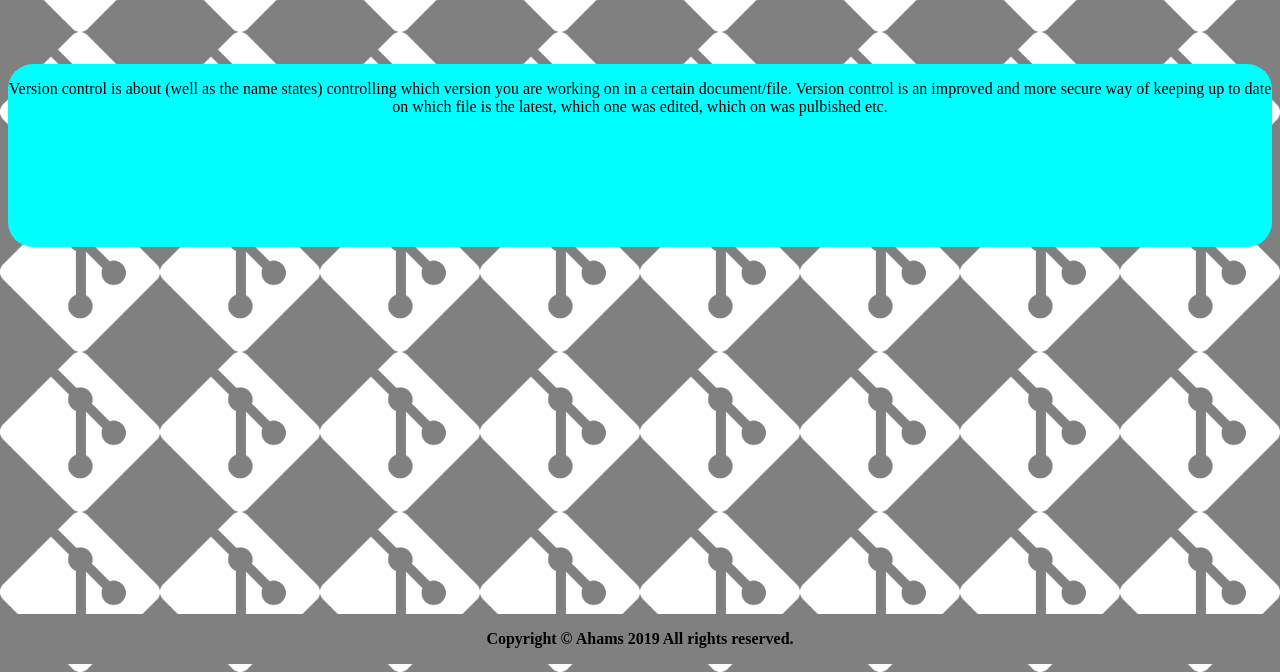
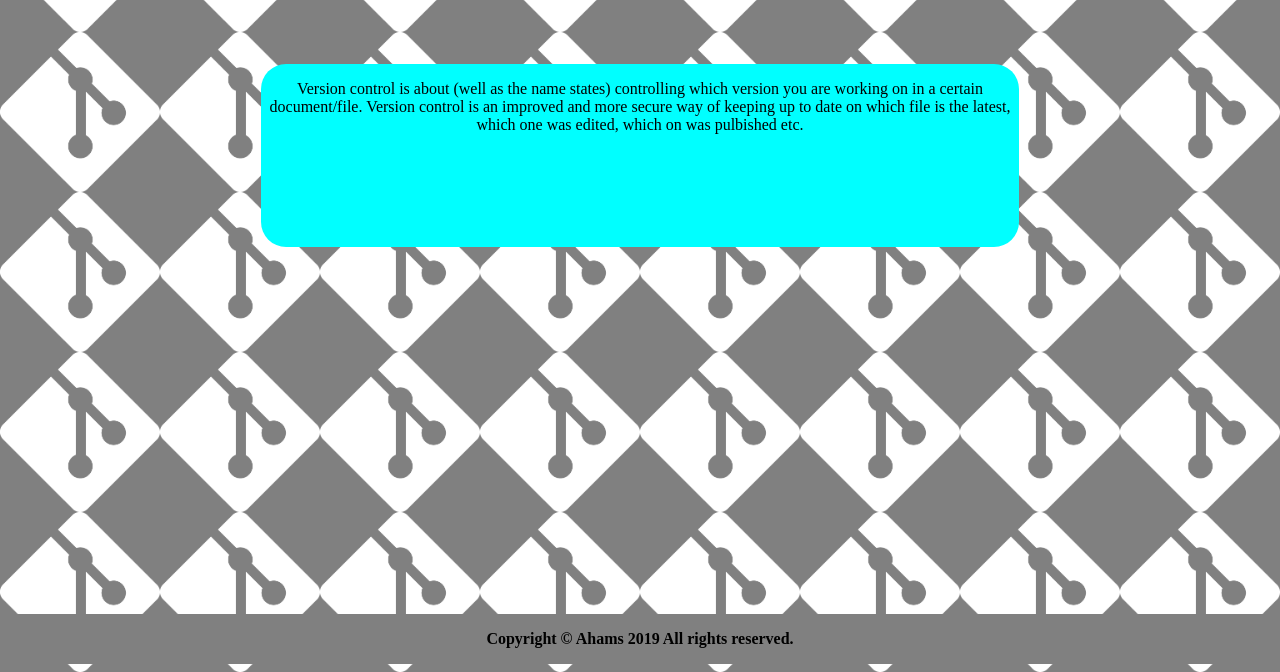
Before and after one commit to Ahamseru/Github-opgave, a plain HTML site: page Responsiv side.html in a window 1280 px wide. Shown: the part 128-800 px from the top of the page. Drawn offline with Linux system fonts and the light colour scheme.

Commit message:
Updated empty grid cells around "description" box

```diff
--- a/styling.css
+++ b/styling.css
@@ -7,7 +7,7 @@ body{
     grid-template-rows: 1fr 1fr 1fr 1fr;
     grid-template-areas:
     "a a a a"
-    "b b b b"
+    ". b b ."
     "c c d d"
     "c c d d"
     "e e e e"
```
